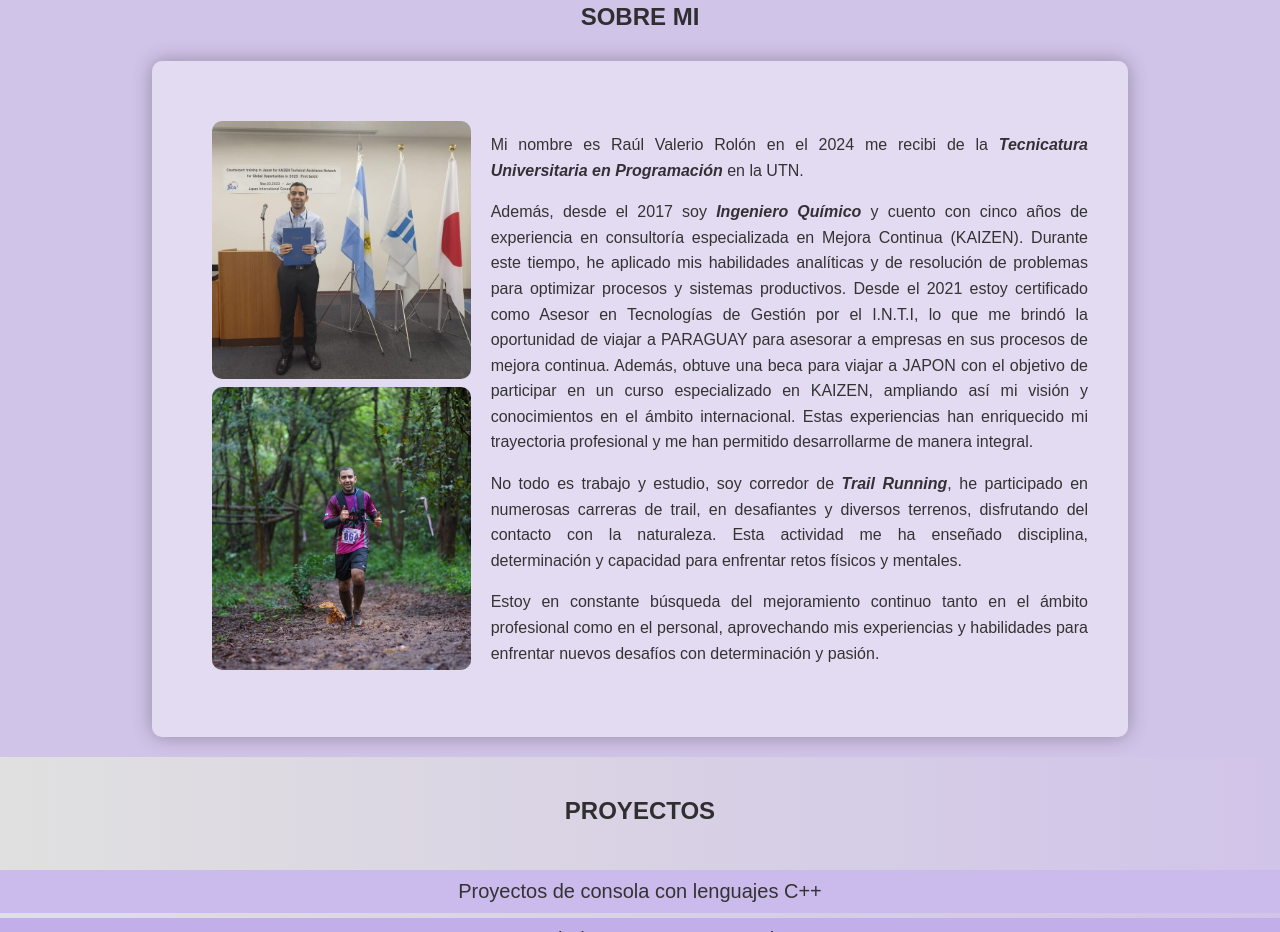
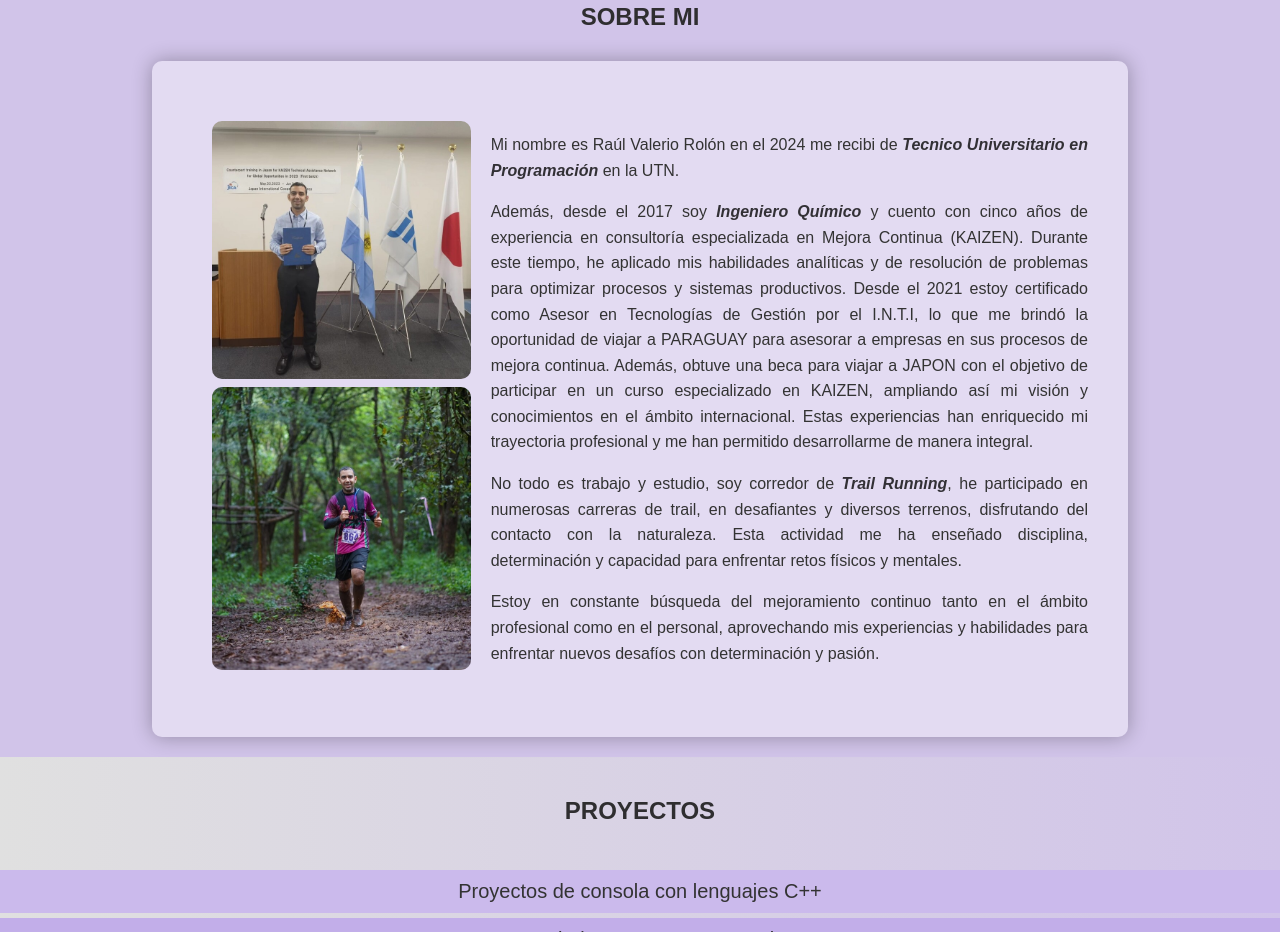
Before and after one commit to raul-valerio/porfolio.rvr, a plain HTML site: page index.html in a window 1280 px wide. Shown: the part 877-1809 px from the top of the page. Drawn offline with Linux system fonts and the light colour scheme.

Commit message:
actualizacion sobre mi

```diff
--- a/index.html
+++ b/index.html
@@ -49,7 +49,7 @@
                 </div>
                 <div>
                     <p>
-                        Mi nombre es Raúl Valerio Rolón en el 2024 me recibi de la <span id="SM_span">Tecnicatura Universitaria en Programación</span> en la UTN.
+                        Mi nombre es Raúl Valerio Rolón en el 2024 me recibi de <span id="SM_span">Tecnico Universitario en Programación</span> en la UTN.
                     </p>
                     <p>
                         Además, desde el 2017 soy <span id="SM_span">Ingeniero Químico </span>y cuento con cinco años de experiencia en consultoría especializada en Mejora Continua (KAIZEN). Durante este tiempo, he aplicado mis habilidades analíticas y de resolución de problemas para optimizar procesos y sistemas productivos. Desde el 2021 estoy certificado como Asesor en Tecnologías de Gestión por el I.N.T.I, lo que me brindó la oportunidad de viajar a PARAGUAY para asesorar a empresas en sus procesos de mejora continua. Además, obtuve una beca para viajar a JAPON con el objetivo de participar en un curso especializado en KAIZEN, ampliando así mi visión y conocimientos en el ámbito internacional. Estas experiencias han enriquecido mi trayectoria profesional y me han permitido desarrollarme de manera integral.
```
